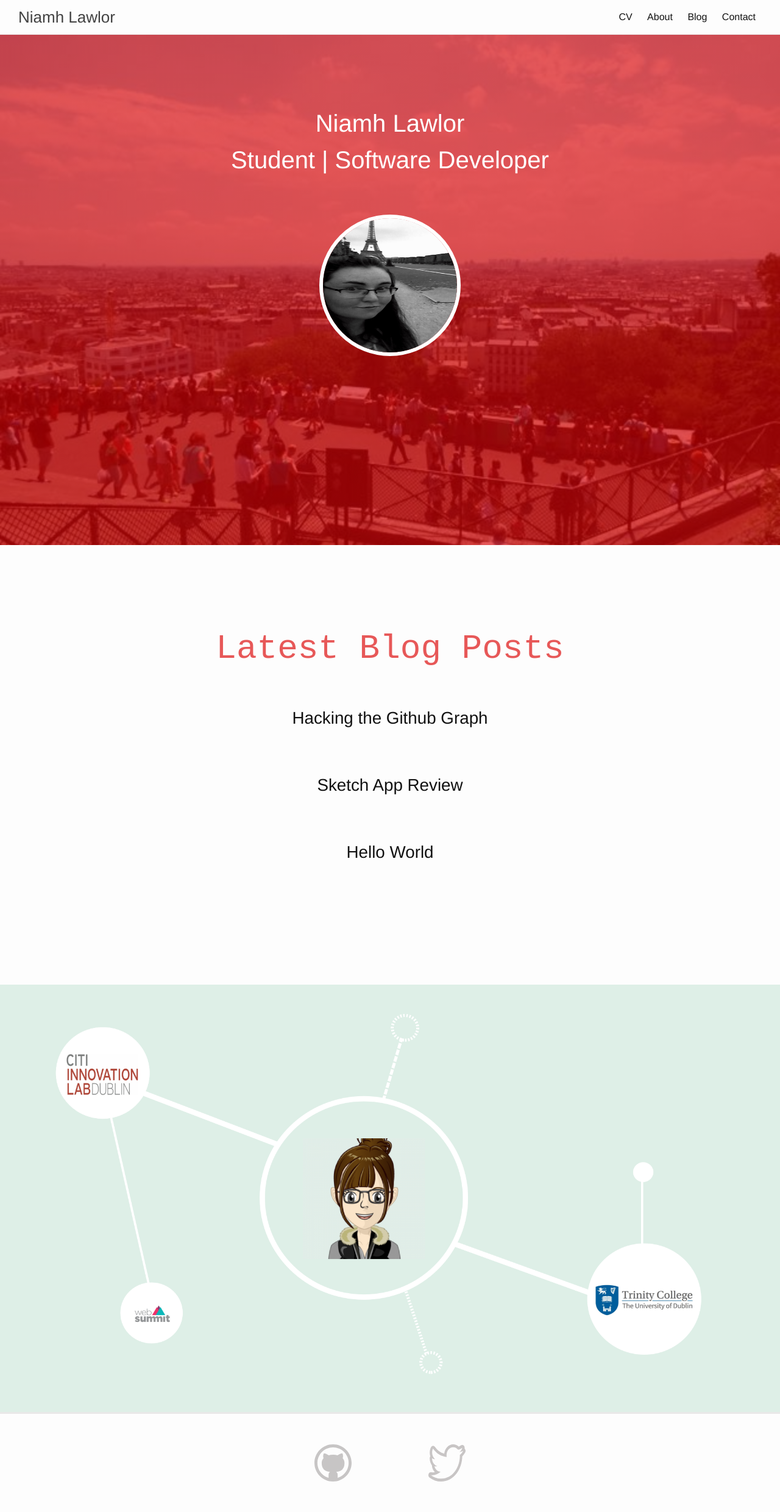
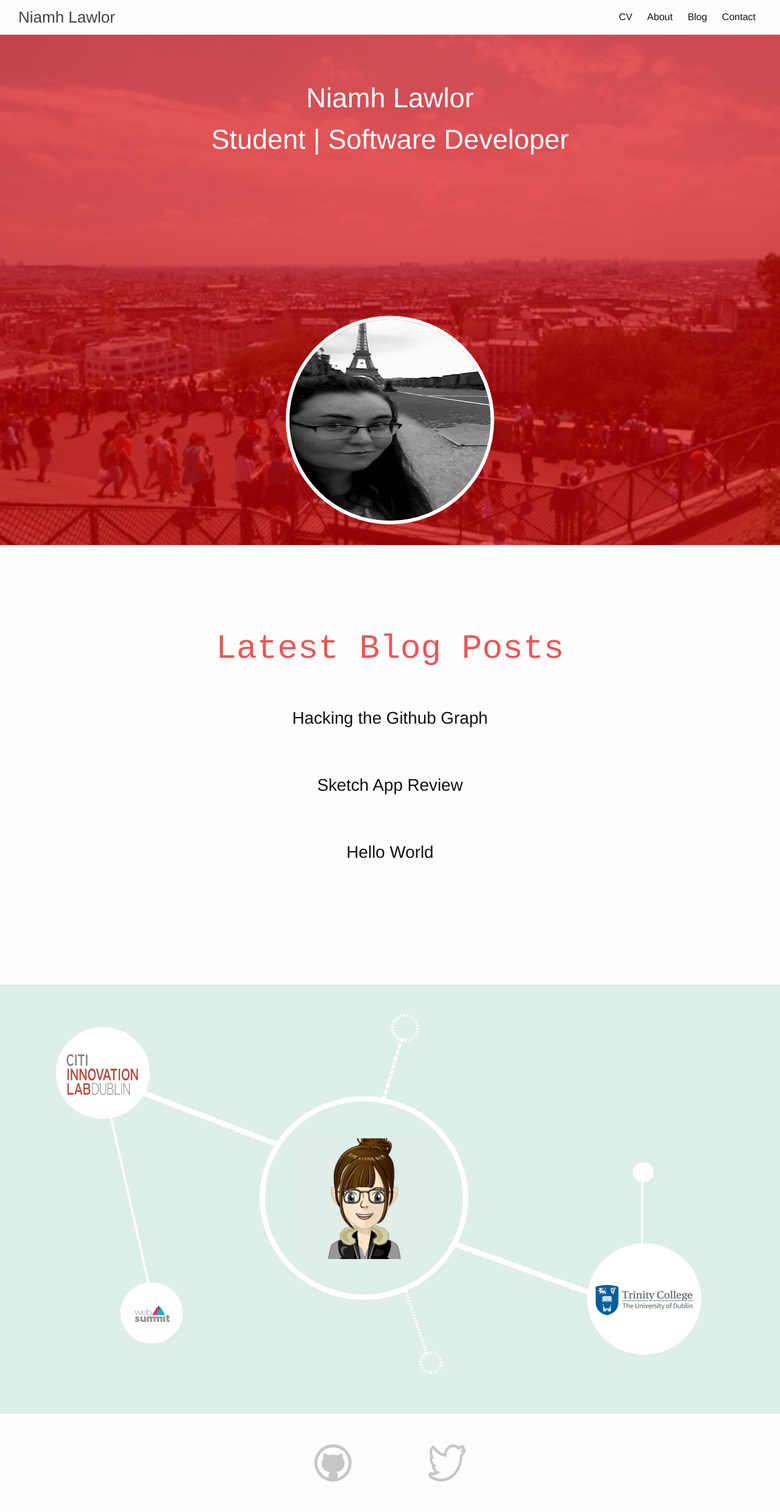
Before and after one commit to nileahtobhair/nileahtobhair.github.io, a Jekyll site: the page built from index.html, in a window 1280 px wide. Shown: the whole page at 61% size. Built offline with Jekyll 4.4.1, drawn with Linux system fonts in a browser that asks for light colours; the list of posts is cut into pages by our own code.

Commit message:
more styling

```diff
--- a/_sass/_layout.scss
+++ b/_sass/_layout.scss
@@ -120,32 +120,41 @@
         margin:0;
         height: 93vh;
         min-height: 785px;
+        max-height: 1100px;
      h1{
           text-align: center;
           color:white;
           font-size: 40px;
           width: 70%;
           margin: 0 auto;
+          padding-top: 5%;
           display: block;
-    }
-    h1:first-of-type{
-        padding-top: 9%;
     }
     img{
         text-align: center;
         border-radius: 50%;
         display: block;
-        margin: 70px auto 0 auto;
+        margin: 20% auto 0 auto;
         border: 6px solid white;
     }
+    @media screen and  (min-width: 600px) and (max-width:1300px) and (min-height: 700px){
+        h1{
+            font-size: 45px;
+            padding-top: 70px;
+        } img{
+            margin-top: 20%;
+            width:330px;
+            height:330px;
+        }
 
-    @media screen and  (max-width:1300px){
-        min-height: 550px;
+    }
+    @media screen and  (max-width:1300px) and (max-height: 700px){
+        min-height: 570px;
         h1{
             width: 90%;
         }
         img{
-            margin-top: 60px;
+            margin-top: 25%;
             width:220px;
             height:220px;
         }
```
